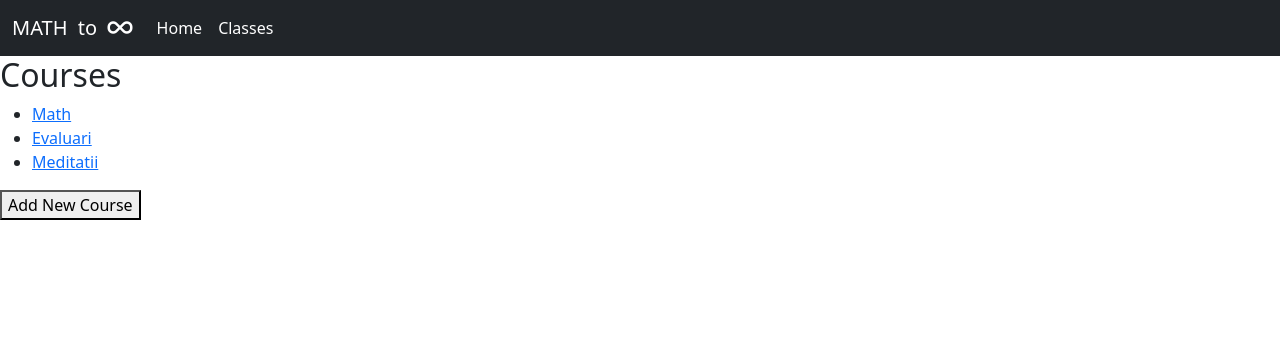
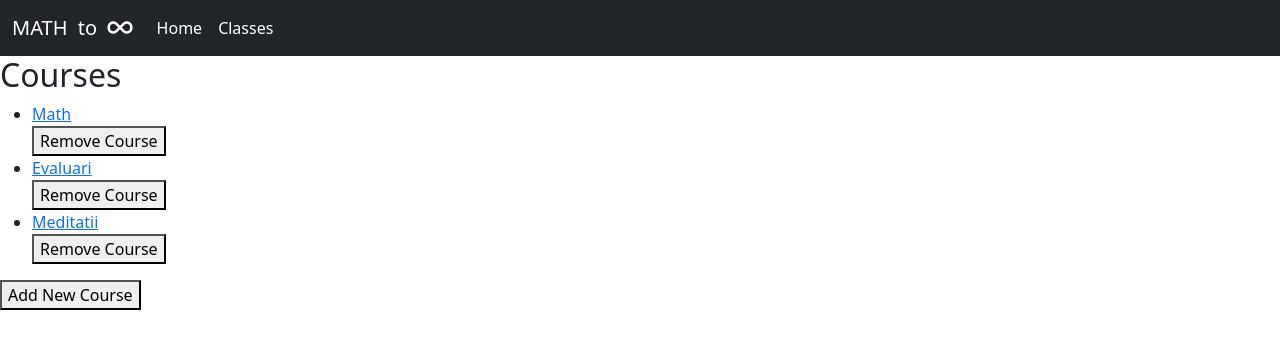
Before and after one commit to valvic66/django_classes_courses_project, a Django app: page /classes/class/1/all_courses/ in a window 1280 px wide. Shown: the top 356 px of the page. Run offline with Django 4.2, Linux system fonts and the light colour scheme; data comes from the database, SQL or seed files in the repository; some libraries are stand-ins or nearby versions.

Commit message:
implemented remove course + cascade delete pdfs and pdf files

```diff
--- a/classes/templates/course_list.html
+++ b/classes/templates/course_list.html
@@ -10,6 +10,13 @@
         >{{ course.title }}</a
       >
     </li>
+    <form
+      method="post"
+      action="{% url 'delete_course' class_id=class_id course_id=course.id %}"
+    >
+      {% csrf_token %}
+      <button type="submit">Remove Course</button>
+    </form>
     {% endfor %}
   </ul>
 </div>
--- a/classes/urls.py
+++ b/classes/urls.py
@@ -1,7 +1,7 @@
 # urls.py
 
 from django.urls import path
-from .views import MyClassListView, CourseListView, PDFFileListView, UploadPDFFileView, HomeView, AddClassView, AddCourseView, DeleteClassView
+from .views import MyClassListView, CourseListView, PDFFileListView, UploadPDFFileView, HomeView, AddClassView, AddCourseView, DeleteClassView, DeleteCourseView
 
 urlpatterns = [
     path('', HomeView.as_view(), name='home_view'),
@@ -10,6 +10,7 @@ urlpatterns = [
     path('class/<int:class_id>/delete/', DeleteClassView.as_view(), name='delete_class'),
     path('class/<int:class_id>/all_courses/', CourseListView.as_view(), name='course_list'),
     path('class/<int:class_id>/add_course/', AddCourseView.as_view(), name='add_course'),
+    path('class/<int:class_id>/course/<int:course_id>/delete/', DeleteCourseView.as_view(), name='delete_course'),
     path('class/<int:class_id>/course/<int:course_id>/all_pdfs/', PDFFileListView.as_view(), name='pdf_list'),
     path('class/<int:class_id>/courses/<int:course_id>/upload-pdf/', UploadPDFFileView.as_view(), name='upload_pdf_file'),
 ]
--- a/classes/views.py
+++ b/classes/views.py
@@ -81,6 +81,22 @@ class AddCourseView(View):
             return redirect('course_list', class_id=class_id)  # Change this to the appropriate URL name
         return render(request, self.template_name, {'form': form, 'class_id': class_id})
 
+class DeleteCourseView(View):
+    def post(self, request, class_id, course_id):
+        course = get_object_or_404(Course, id=course_id)
+
+        # Delete associated PDF files
+        pdf_files = PDFFile.objects.filter(course=course)
+        for pdf_file in pdf_files:
+            # Delete the file from the server
+            pdf_file.file.delete(save=False)
+
+        # Now, delete the course
+        course.delete()
+
+        # Redirect to the course list page or any other appropriate page
+        return redirect('course_list', class_id=class_id)  # Change this to the appropriate URL name
+
 class PDFFileListView(ListView):
     model = PDFFile
     template_name = 'pdf_list.html'
```
